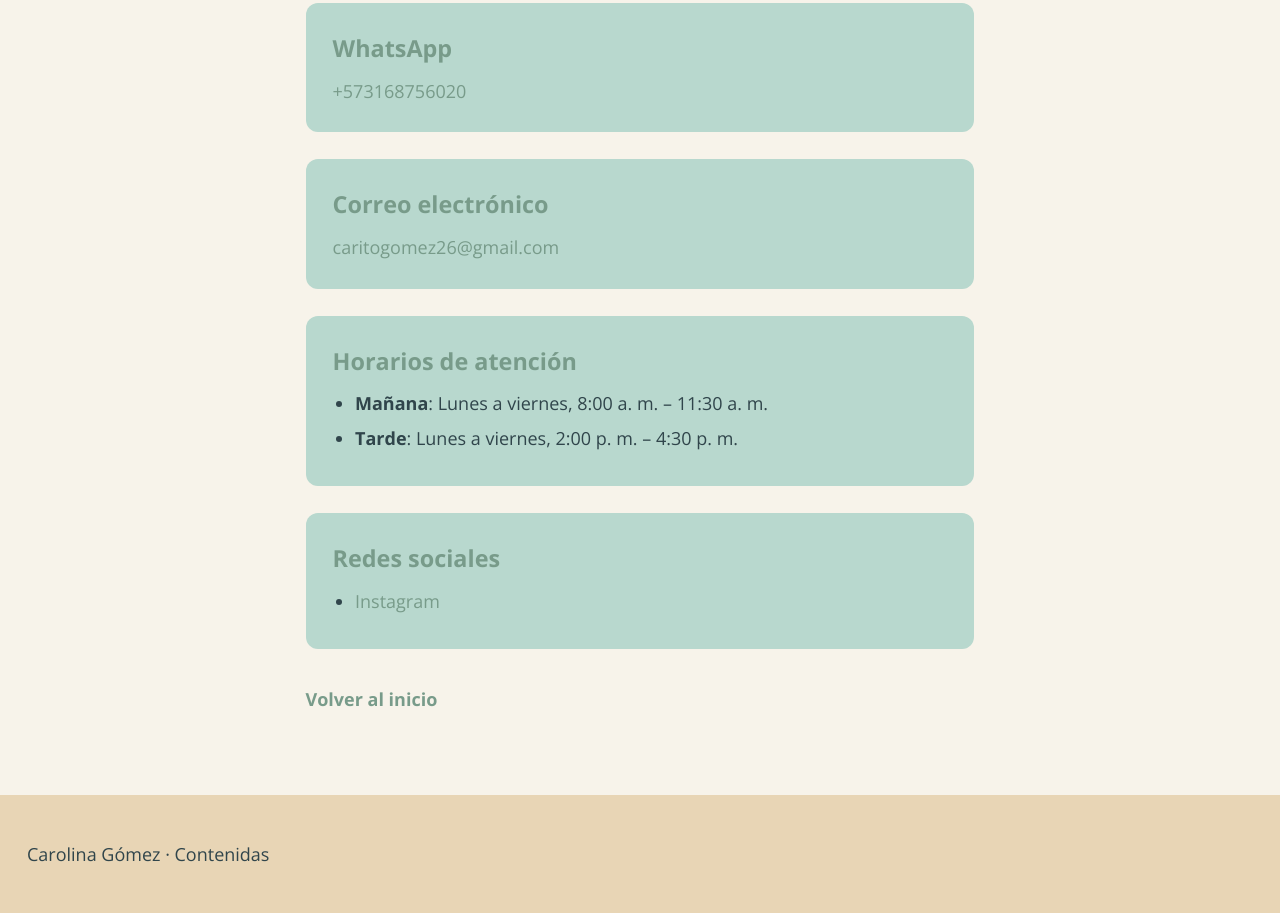
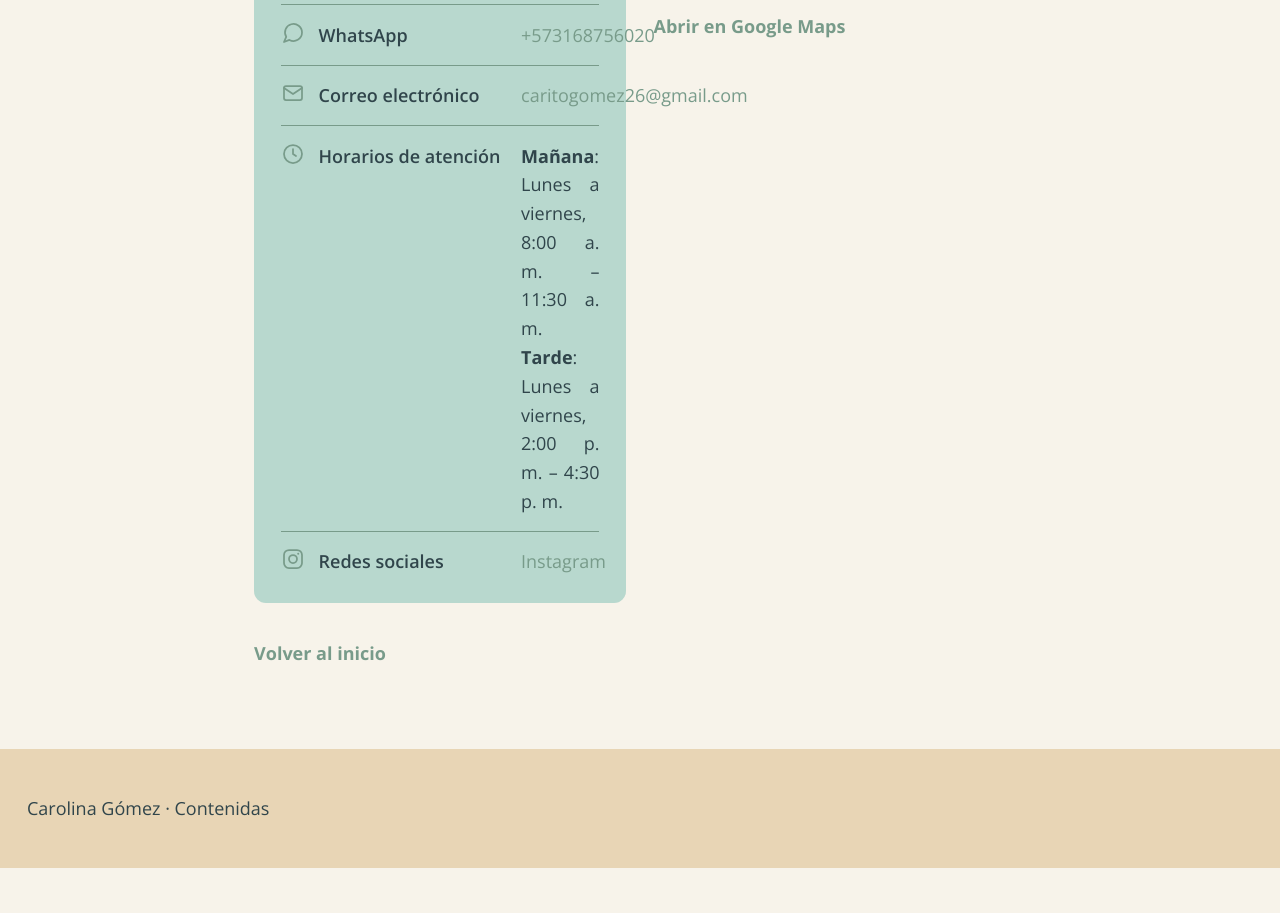
Before and after one commit to jazluz-colven/consultorio-psicologico, a Flask app: page /contacto in a window 1280 px wide. Shown: the part 422-1335 px from the top of the page. After the commit the page ends 1290 px from the top, so only its background shows below. Run offline with Flask 3, Linux system fonts and the light colour scheme.

Commit message:
feat(hu-015): cajón con filas icono+etiqueta+valor y mapa de Google (Spec 015)

```diff
--- a/static/css/main.css
+++ b/static/css/main.css
@@ -389,34 +389,70 @@
     text-wrap: balance;
 }
 
-.contact__block {
+.contact__panel {
     margin: 0 0 1.5rem;
     padding: 1.5rem;
     background-color: var(--color-secondary);
     border-radius: 12px;
 }
 
-.contact__block-title {
-    margin: 0 0 0.5rem;
-    color: var(--color-primary);
-    font-size: 1.3rem;
+.contact__rows {
+    margin: 0;
+    padding: 0;
+    list-style: none;
 }
 
-.contact__text {
+.contact__row {
+    display: flex;
+    align-items: flex-start;
+    gap: 0.75rem;
     margin: 0;
+    padding: 0.85rem 0;
+    border-top: 1px solid var(--color-primary);
+}
+
+.contact__rows .contact__row:first-child {
+    padding-top: 0;
+    border-top: 0;
+}
+
+.contact__rows .contact__row:last-child {
+    padding-bottom: 0;
+}
+
+.contact__icon {
+    flex: 0 0 auto;
+    color: var(--color-primary);
+}
+
+.contact__label {
+    flex: 0 0 10.5rem;
+    color: var(--color-text);
+    font-weight: 600;
+}
+
+.contact__value {
+    flex: 1 1 auto;
     text-align: justify;
     hyphens: none;
 }
 
-.contact__list {
-    margin: 0;
-    padding-left: 1.25rem;
+.contact__map {
+    margin: 0 0 1.5rem;
 }
 
-.contact__list-item {
-    margin: 0 0 0.35rem;
-    text-align: justify;
-    hyphens: none;
+.contact__map iframe {
+    display: block;
+    width: 100%;
+    aspect-ratio: 16 / 9;
+    border: 0;
+    border-radius: 12px;
+}
+
+.contact__map a {
+    display: inline-block;
+    margin-top: 0.75rem;
+    font-weight: bold;
 }
 
 .contact__back {
@@ -425,6 +461,38 @@
 
 .contact__back a {
     font-weight: bold;
+}
+
+@media (min-width: 900px) {
+    .contact {
+        display: grid;
+        grid-template-columns: minmax(0, 1fr) minmax(0, 1fr);
+        grid-template-areas:
+            "title title"
+            "panel map"
+            "back back";
+        column-gap: 1.5rem;
+        max-width: 75ch;
+    }
+
+    .contact__title {
+        grid-area: title;
+    }
+
+    .contact__panel {
+        grid-area: panel;
+        margin-bottom: 0;
+    }
+
+    .contact__map {
+        grid-area: map;
+        margin-bottom: 0;
+        align-self: start;
+    }
+
+    .contact__back {
+        grid-area: back;
+    }
 }
 
 .search-page {
--- a/templates/contact/index.html
+++ b/templates/contact/index.html
@@ -6,44 +6,61 @@
 <article class="contact">
     <h1 class="contact__title">{{ contact.title }}</h1>
 
+    <div class="contact__panel">
+        <ul class="contact__rows">
             {% for channel in contact.channels %}
-    <section class="contact__block">
-        <h2 class="contact__block-title">{{ contact.titles[channel.key] }}</h2>
+            <li class="contact__row">
+                {% if channel.key == "address" %}
+                <svg class="contact__icon" viewBox="0 0 24 24" width="24" height="24" fill="none" stroke="currentColor" stroke-width="1.75" stroke-linecap="round" stroke-linejoin="round" aria-hidden="true" focusable="false"><path d="M12 21s-6-5.686-6-10a6 6 0 1 1 12 0c0 4.314-6 10-6 10z"/><circle cx="12" cy="11" r="2.5"/></svg>
+                {% elif channel.key == "whatsapp" %}
+                <svg class="contact__icon" viewBox="0 0 24 24" width="24" height="24" fill="none" stroke="currentColor" stroke-width="1.75" stroke-linecap="round" stroke-linejoin="round" aria-hidden="true" focusable="false"><path d="M21 11.5a8.5 8.5 0 0 1-12.6 7.4L3 21l2.2-5.2A8.5 8.5 0 1 1 21 11.5z"/></svg>
+                {% elif channel.key == "email" %}
+                <svg class="contact__icon" viewBox="0 0 24 24" width="24" height="24" fill="none" stroke="currentColor" stroke-width="1.75" stroke-linecap="round" stroke-linejoin="round" aria-hidden="true" focusable="false"><rect x="3" y="5" width="18" height="14" rx="2"/><path d="m3 7 9 6 9-6"/></svg>
+                {% endif %}
+                <span class="contact__label">{{ contact.titles[channel.key] }}</span>
+                <span class="contact__value">
                     {% if channel.lines %}
                     {% for line in channel.lines %}
-        <p class="contact__text">{{ line }}</p>
+                    {{ line }}{% if not loop.last %}<br>{% endif %}
                     {% endfor %}
                     {% else %}
-        <p class="contact__text"><a href="{{ channel.href }}">{{ channel.value }}</a></p>
+                    <a href="{{ channel.href }}">{{ channel.value }}</a>
                     {% endif %}
-    </section>
+                </span>
+            </li>
             {% endfor %}
 
             {% if contact.hours %}
-    <section class="contact__block">
-        <h2 class="contact__block-title">{{ contact.titles["hours"] }}</h2>
-        <ul class="contact__list">
+            <li class="contact__row">
+                <svg class="contact__icon" viewBox="0 0 24 24" width="24" height="24" fill="none" stroke="currentColor" stroke-width="1.75" stroke-linecap="round" stroke-linejoin="round" aria-hidden="true" focusable="false"><circle cx="12" cy="12" r="9"/><path d="M12 7v5l3 2"/></svg>
+                <span class="contact__label">{{ contact.titles["hours"] }}</span>
+                <span class="contact__value">
                     {% for hour in contact.hours %}
-            <li class="contact__list-item">
-                <strong class="contact__list-label">{{ hour.label }}</strong>:
-                {{ hour.days }}, {{ hour.hours }}
+                    <strong>{{ hour.label }}</strong>: {{ hour.days }}, {{ hour.hours }}{% if not loop.last %}<br>{% endif %}
+                    {% endfor %}
+                </span>
             </li>
-            {% endfor %}
-        </ul>
-    </section>
             {% endif %}
 
             {% if contact.socials %}
-    <section class="contact__block">
-        <h2 class="contact__block-title">{{ contact.titles["social"] }}</h2>
-        <ul class="contact__list">
+            <li class="contact__row">
+                <svg class="contact__icon" viewBox="0 0 24 24" width="24" height="24" fill="none" stroke="currentColor" stroke-width="1.75" stroke-linecap="round" stroke-linejoin="round" aria-hidden="true" focusable="false"><rect x="3" y="3" width="18" height="18" rx="5"/><circle cx="12" cy="12" r="4"/><circle cx="17.2" cy="6.8" r="1" fill="currentColor" stroke="none"/></svg>
+                <span class="contact__label">{{ contact.titles["social"] }}</span>
+                <span class="contact__value">
                     {% for social in contact.socials %}
-            <li class="contact__list-item">
-                <a href="{{ social.url }}" target="_blank" rel="noopener">{{ social.label }}</a>
+                    <a href="{{ social.url }}" target="_blank" rel="noopener">{{ social.label }}</a>{% if not loop.last %}, {% endif %}
+                    {% endfor %}
+                </span>
             </li>
-            {% endfor %}
+            {% endif %}
         </ul>
-    </section>
+    </div>
+
+    {% if contact.map %}
+    <div class="contact__map">
+        <iframe src="{{ contact.map.embed_url }}" title="{{ contact.map.title }}" loading="lazy" referrerpolicy="no-referrer-when-downgrade" allowfullscreen></iframe>
+        <a href="{{ contact.map.link_url }}" target="_blank" rel="noopener">{{ contact.map.link_label }}</a>
+    </div>
     {% endif %}
 
     <p class="contact__back"><a href="{{ url_for('home.index') }}">Volver al inicio</a></p>
```
Also changed, not shown: specs/015_consultar-contacto/task.md (+11 -11 lines), tests/test_contact_routes.py (+34 -15 lines), tests/test_hu_015.py (+7 -2 lines). Lines whose indentation alone changed are shown as unchanged.
